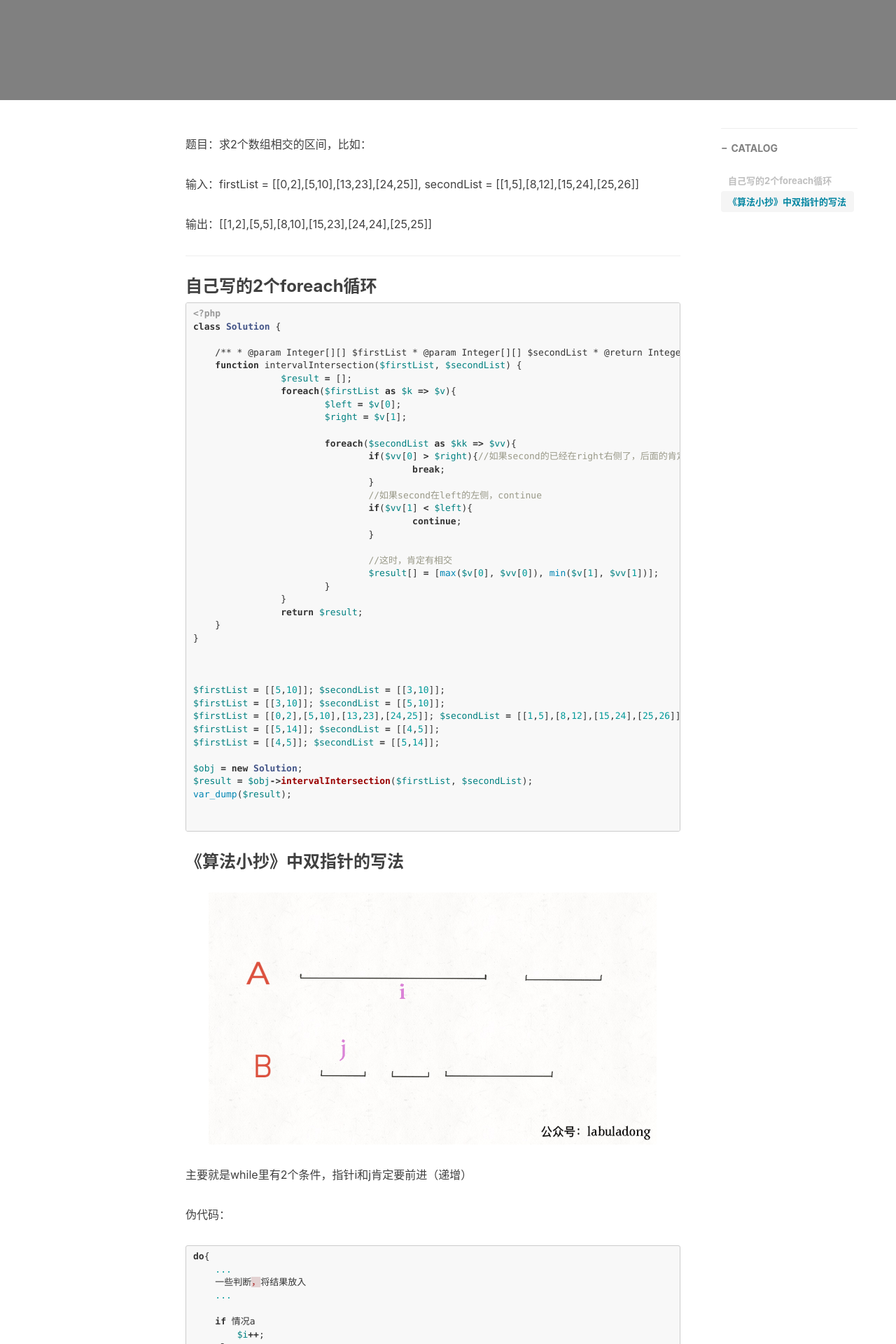
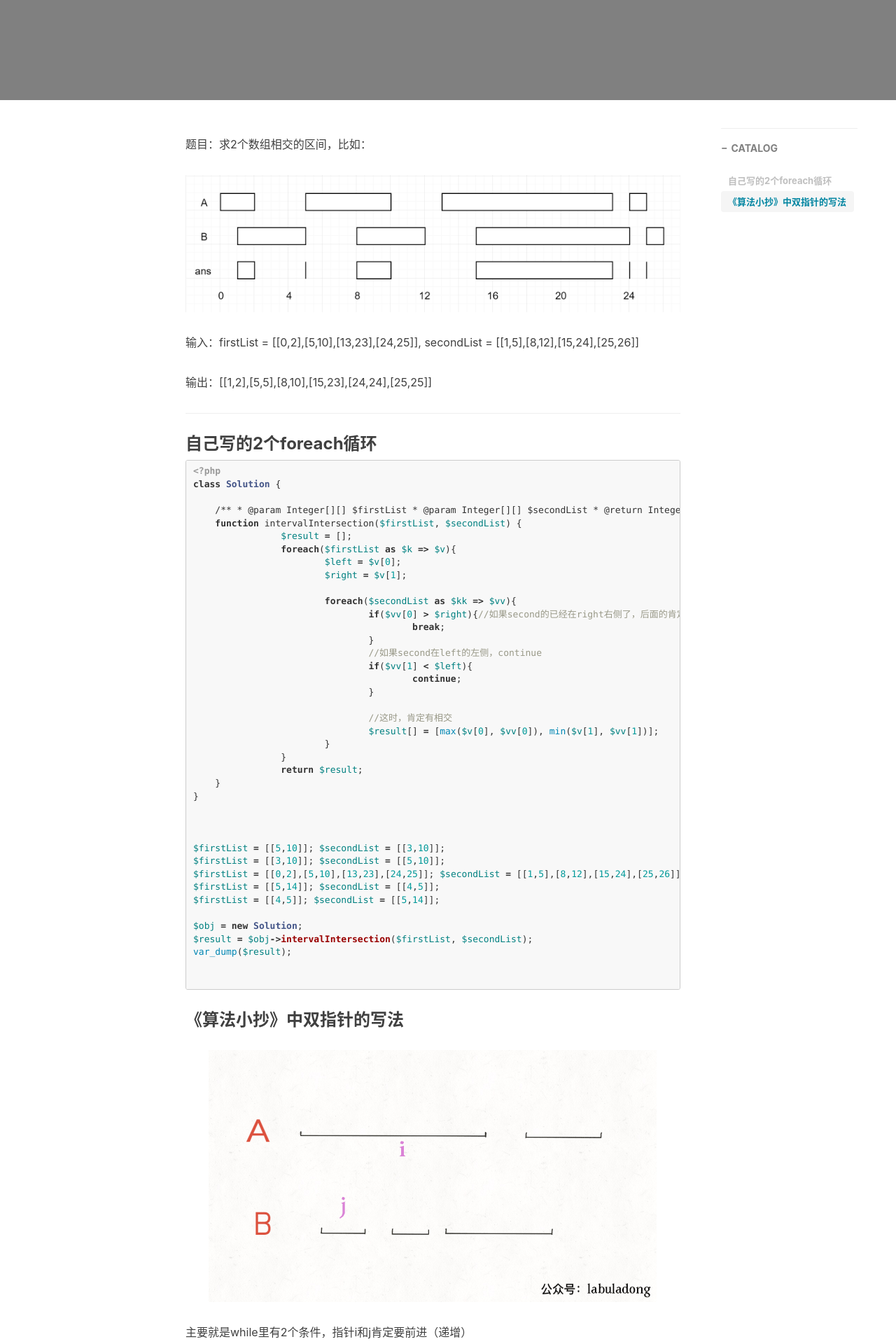
Before and after one commit to TearKnow/blog, a Jekyll site: the page built from _posts/2021-05-11-双指针（LeetCode986 区间列表的交集）.md, in a window 1280 px wide. Shown: the part 374-2294 px from the top of the page at 70% size. Built offline with Jekyll 4.4.1, drawn with Linux system fonts in a browser that asks for light colours; comment, search, counter and statistics services are not loaded.

Commit message:
双指针

```diff
--- a/_posts/2021-05-11-双指针（LeetCode986 区间列表的交集）.md
+++ b/_posts/2021-05-11-双指针（LeetCode986 区间列表的交集）.md
@@ -7,6 +7,8 @@ tags:
 ---
 
 题目：求2个数组相交的区间，比如：
+
+![](https://tearknow.github.io/blog/img/21051101.png)
 
 输入：firstList = [[0,2],[5,10],[13,23],[24,25]], secondList = [[1,5],[8,12],[15,24],[25,26]]
 
```
Also changed, not shown: img/21051101.png (added).
